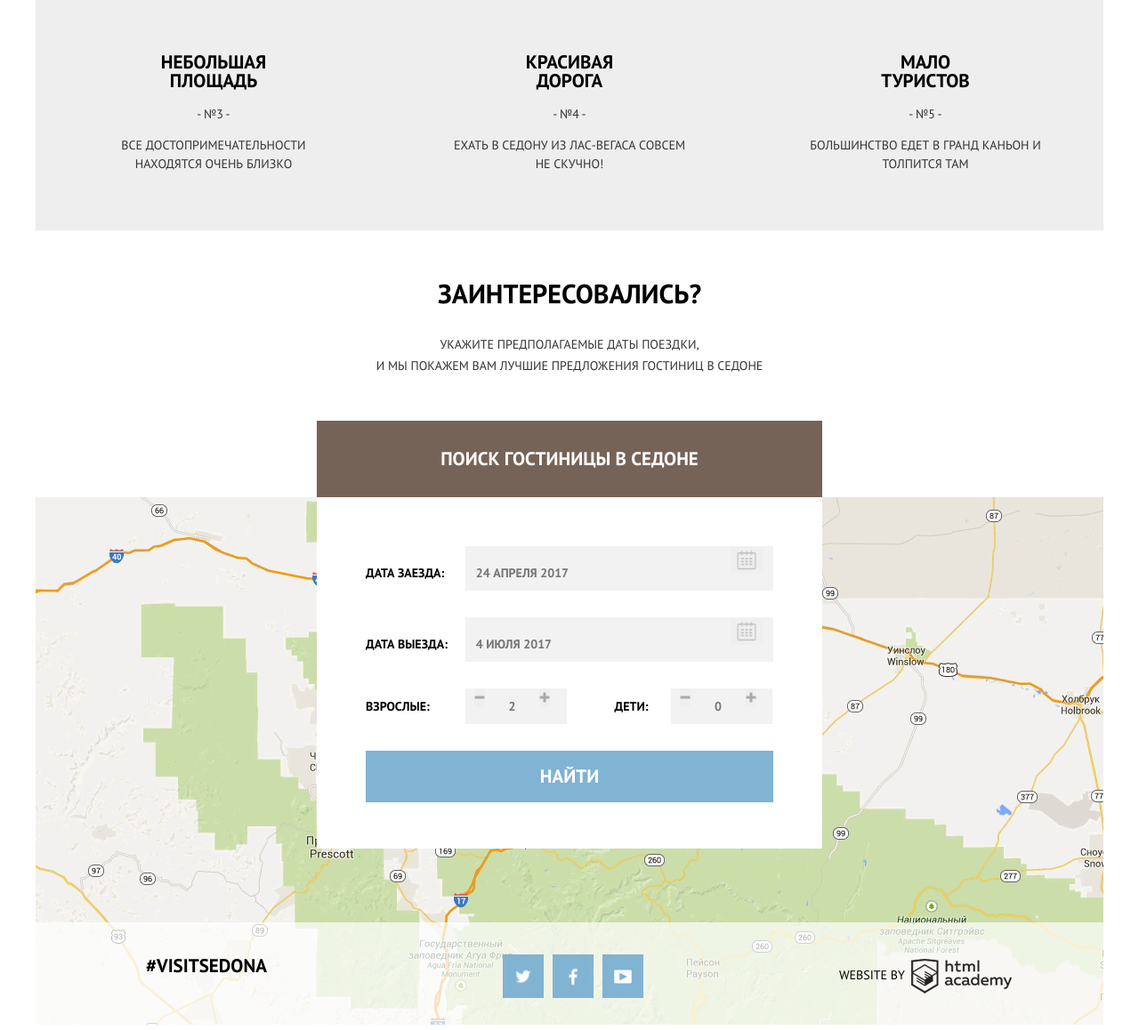
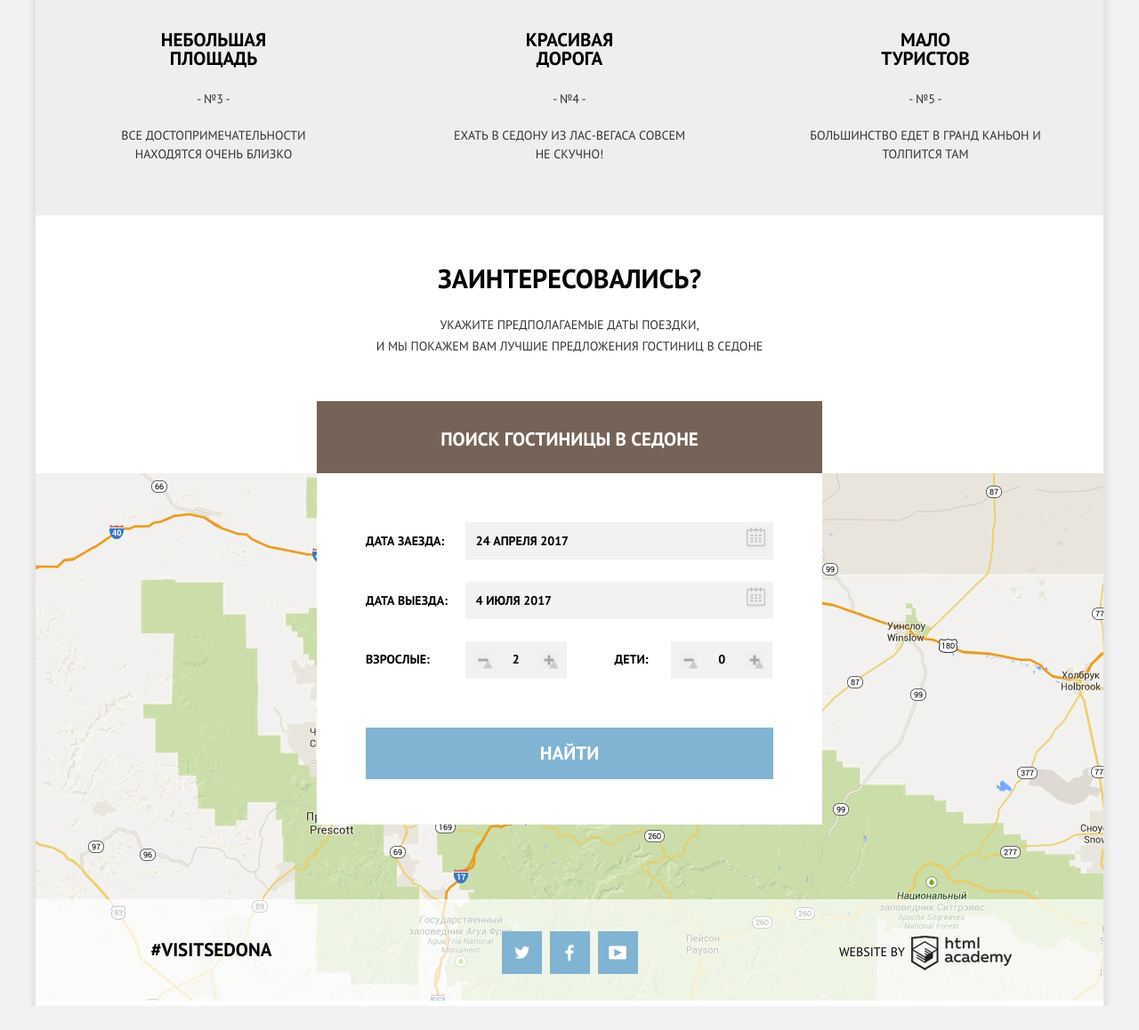
Before and after one commit to TheSofiaNice/201197-sedona, a plain HTML site: page index.html in a window 1280 px wide. Shown: the part 1634-2792 px from the top of the page at 89% size. After the commit the page ends 2765 px from the top, so only its background shows below. Drawn offline with Linux system fonts and the light colour scheme.

Commit message:
исправления по замечаниям

```diff
--- a/css/style.css
+++ b/css/style.css
@@ -1,5 +1,4 @@
 body {
-
   font-size: 14px;
   line-height: 21px;
   color: #333333;
@@ -7,14 +6,19 @@ body {
   font-family: "PT Sans", "Arial", serif;
   text-transform: uppercase;
   position: relative;
+  background-color: #f2f2f2;
 }
-
+.main-container {
+  width: 1200px;
+  margin: 0 auto;
+  background-color: #ffffff;
+  box-shadow: 0 0 5px 5px #e4e4e4;
+}
 .clearfix::after {
   content: "";
   display: table;
   clear: both;
   height: 0;
-
 }
 .main-header {
   position: relative;
@@ -70,7 +74,6 @@ a.logo {
 .main-navigation a:active {
   color: rgba(0, 0, 0, 0.3);
 }
-
 .title {
   text-align: center;
   height: 508px;
@@ -93,11 +96,13 @@ a.logo {
 }
 .subject p {
   text-align: center;
+  margin-bottom: 0;
 }
 p.slogan {
   font-size: 21px;
   line-height: 26px;
   font-weight: bold;
+  margin-bottom: 30px;
 }
 .reasons {
   width: 1200px;
@@ -105,6 +110,13 @@ font-weight: bold;
   background-color: #eeeeee;
 }
 .reasons-item {
+  float: left;
+  width: 400px;
+  min-height: 200px;
+  text-align: center;
+  padding-top: 48px;
+}
+.main-reasons {
   float: left;
   width: 400px;
   min-height: 200px;
@@ -136,14 +148,19 @@ h2.reasons-name {
   padding-left: 120px;
   padding-right: 120px;
   margin-top: 0;
+  margin-bottom: 25px;
 }
-
+.reasons-number {
+  margin-bottom: 20px;
+}
 b.feautures-name {
+  display: inline-block;
   font-size: 21px;
   line-height: 21px;
   color: #000000;
   font-weight: bold;
   margin-top: 0;
+  margin-bottom: 13px;
 }
 .features-description {
   text-align: center;
@@ -158,6 +175,7 @@ b.feautures-name {
   float: right;
   width: 800px;
   min-height: 256px;
+  line-height: 0;
 }
 .bridge .reasons-images {
   float: left;
@@ -182,14 +200,12 @@ b.feautures-name {
   background: url("../img/sprite3.png") no-repeat;
   display: block;
 }
-
 .pic {
   display: block;
   margin-left: auto;
   margin-right: auto;
   margin-top: 58px;
   margin-bottom: 30px;
-
 }
 .pic-house {
   width: 75px;
@@ -209,7 +225,7 @@ margin-bottom: 30px;
 .search-hotel {
   position: relative;
   width: 568px;
-  min-height: 290px;
+  height: 290px;
   margin: 0 auto;
   padding-top: 0px;
 }
@@ -228,7 +244,7 @@ p.promo {
   color: #000000;
   font-weight: bold;
   padding-top: 56px;
-  padding-bottom: 30px;
+  padding-bottom: 25px;
 }
 .btn {
   font-size: 21px;
@@ -257,11 +273,21 @@ p.promo {
   padding: 55px 55px;
   background-color: #ffffff;
 }
+.search-hotel ::-webkit-input-placeholder {
+  font-weight: bold; color: #000000;
+}
+.search-hotel ::-moz-placeholder  {
+  font-weight: bold; color: #000000;}
+.search-hotel :-moz-placeholder {
+  font-weight: bold; color: #000000;}
+.search-hotel :-ms-input-placeholder  {
+  font-weight: bold; color: #000000;}
 .search-btn {
   display: block;
   text-align: center;
   padding-top: 16px;
   padding-bottom: 16px;
+  margin-top: 25px;
 }
 .search-btn:hover {
   background-color: #669ec0;
@@ -275,10 +301,11 @@ p.promo {
   display: inline-block;
   padding-left: 10px;
   padding-right: 10px;
-  padding-top: 6px;
-  padding-bottom: 6px;
+  padding-top: 7px;
+  padding-bottom: 7px;
   background-color: #f2f2f2;
-  margin-bottom: 30px;
+  margin-bottom: 25px;
+  position: relative;
 }
 .search-hotel label {
   font-size: 14px;
@@ -291,13 +318,11 @@ p.promo {
 .search-hotel label.childs {
   width: 60px;
 }
-
 .adults {
   margin-right: 50px;
 }
 .form-field input[type="text"] {
   width: 280px;
-
   background: none;
   border: none;
   font-size: 14px;
@@ -324,9 +349,9 @@ p.promo {
   padding-bottom: 6px;
   background-color: #f2f2f2;
   margin-bottom: 30px;
-
+  position: relative;
+  font-size: 0;
 }
-
 .amount-field input[type="text"] {
   display: inline-block;
   width: 50px;
@@ -339,20 +364,19 @@ p.promo {
   font-weight: bold;
   font-family: "PT Sans", "Arial", serif;
   text-transform: uppercase;
-
-
-
 }
-
 .amount-field button {
   display: inline-block;
   border: none;
-width: 12px;
+  width: 20px;
   height: 20px;
   font-size: 0;
   position: relative;
-bottom: 6px;
+  top: 5px;
   margin-right: 0;
+  background-image: url("../img/sprite3.png");
+  background-repeat: no-repeat;
+  font-size: 0px;
 }
 
 .amount-field button::before {
@@ -364,30 +388,22 @@ transform: translate(-50%, -50%);
   background-image: url("../img/sprite3.png");
   background-repeat: no-repeat;
   font-size: 0px;
-
-
 }
 
-.amount-field button.minus::before{
-
+.amount-field button.minus::before {
   width: 12px;
   height: 3px;
   background-position: -10px -111px;
-
 }
-.amount-field button.minus:hover:before{
-
+.amount-field button.minus:hover:before {
   width: 12px;
   height: 3px;
   background-position: -74px -111px;
-
 }
-.amount-field button.minus:active:before{
-
+.amount-field button.minus:active:before {
   width: 12px;
   height: 3px;
   background-position: -42px -111px;
-
 }
 .amount-field button.plus::before {
   width: 11px;
@@ -400,36 +416,25 @@ font-size: 0px;
 .amount-field button.plus:active:before {
   background-position: -137px -111px;
 }
-
-
 .calendar {
   display: inline-block;
-  width: 37px;
-  height: 30px;
+  width: 25px;
+  height: 25px;
   font-size: 0;
-  position: relative;
-  bottom: 5px;
+  position: absolute;
+  right: 5px;
+  top: 6px;
   margin-right: 0;
-  border: none;
-
-}
-button.calendar::before{
-  content: "";
-  position: absolute;
-  top: 50%;
-  left: 50%;
-  transform: translate(-50%, -50%);
-  width: 21px;
-  height: 22px;
-  font-size: 0px;
   background-image: url("../img/sprite3.png");
   background-repeat: no-repeat;
   background-position: -265px -69px;
+  border: none;
 }
-button.calendar:hover:before {
+
+.calendar:hover {
   background-position: -347px -69px;
 }
-button.calendar:active:before {
+.calendar:active {
   background-position: -306px -69px;
 }
 .filters {
@@ -440,12 +445,10 @@ button.calendar:active:before {
   padding-right: 72px;
   background: url("../img/background-inner.jpg") no-repeat;
   color: #ffffff;
-
 }
 .filters fieldset {
   border: none;
   padding: 0 0;
-
 }
 .filters legend {
   margin-bottom: 25px;
@@ -650,11 +653,14 @@ margin-bottom: 0;
   line-height: 26px;
   font-weight: bold;
   color: #000000;
-  margin-right: 31px;
+  margin-right: 28px;
 }
 .sortings-title {
   display: inline-block;
-  margin-right: 31px;
+  margin-right: 37px;
+  padding-top: 5px;
+  font-size: 12px;
+  line-height: 18px;
 }
 .sortings-btns {
   float: left;
@@ -716,15 +722,13 @@ border-bottom: 11px solid #81b3d2;
 .desc:active {
   border-top: 11px solid #81b3d2;
 }
-.search-results {
+
+.hotels {
   padding-left: 72px;
   padding-right: 72px;
-}
-.hotels {
-
-  padding-top: 31px;
-  padding-bottom: 31px;
-
+  padding-top: 30px;
+  padding-bottom: 25px;
+  border-bottom: 1px solid #e5e5e5;
 }
 .hotels-img {
   float: left;
@@ -747,6 +751,7 @@ h2.hotels-name {
 }
 .hotels-name a {
   text-decoration: none;
+  color: #000000;
 }
 .hotels-name a:hover {
   color: #81b3d2;
@@ -776,11 +781,12 @@ margin-bottom: 10px;
 }
 .rating-value {
   position: absolute;
-  top: 65px;
+  bottom: 0px;
   right: 0px;
   background-color: #f2f2f2;
-  padding-right: 18px;
-  padding-left: 18px;
+  padding-right: 15px;
+  padding-left: 15px;
+
 }
 .amara-stars {
   width: 96px;
@@ -808,7 +814,7 @@ margin-bottom: 10px;
   padding-bottom: 3px;
   padding-left: 17px;
   padding-right: 17px;
-  margin-right: 6px;
+  margin-right: 2px;
 }
 .info-btn:hover {
   background-color: #669ec0;
@@ -839,27 +845,27 @@ margin-bottom: 10px;
 }
 
 .main-footer {
-  width: 100%;
-  min-height: 120px;
-}
-.main-footer .container {
+
+
   padding: 36px 72px;
   width: 1056px;
   margin-left: auto;
   margin-right: auto;
 }
+
 .index-footer {
   position: absolute;
   bottom: 0;
-}
-.index-footer .container {
   background-color: rgba(255, 255, 255, 0.7);
 }
+
 .footer-hashtag {
   float: left;
-  width: 240px;
+  width: 237px;
   margin-right: 88px;
   text-align: center;
+  padding-top: 8px;
+  padding-left: 7px;
 }
 .footer-hashtag a {
  text-decoration: none;
@@ -871,15 +877,15 @@ margin-bottom: 10px;
 .footer-social {
   float: left;
   width: 275px;
-  padding-left: 125px;
+  padding-left: 120px;
 
 }
 .social-btn {
   display: inline-block;
   vertical-align: top;
-  margin-right: 6px;
-  width: 46px;
-  height: 49px;
+  margin-right: 5px;
+  width: 45px;
+  height: 48px;
   font-size: 0;
   background-color: #81b3d2;
   position: relative;
@@ -934,6 +940,7 @@ background-position: -340px -146px;
   padding-left: 15px;
   padding-right: 5px;
   padding-top: 10px;
+
   }
 .footer-copyright a {
   display: inline-block;
--- a/index.html
+++ b/index.html
@@ -8,7 +8,7 @@
     <link href="css/style.css" rel="stylesheet">
   </head>
   <body>
-
+    <div class="main-container">
     <header class="main-header">
       <a class="logo">
         <img src="img/logo.png" alt="Логотип">
@@ -151,5 +151,6 @@
        </section>
      </div>
    </footer>
+   </div>
   </body>
 </html>
```
Also changed, not shown: inner.html (+2 -1 lines). Lines whose indentation alone changed are shown as unchanged.
